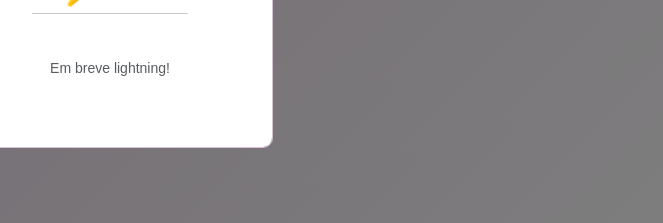
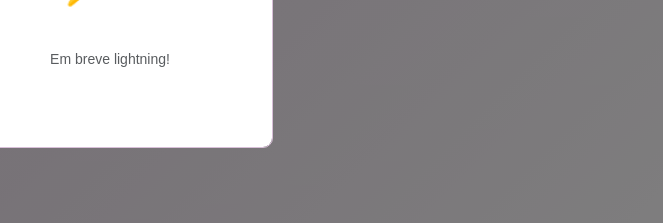
Before and after one commit to ninogn/ninogn.github.io, a plain HTML site: page vani/index.html in a window 1280 px wide. Both pictures are taken after a click on the link 684 px from the left and 352 px from the top of the page. Shown: the part 447-670 px from the top of the page, 617-1280 px from the left. Drawn offline with nearby package versions, Linux system fonts and the light colour scheme.

Commit message:
Update index.html

```diff
--- a/vani/index.html
+++ b/vani/index.html
@@ -62,7 +62,7 @@
                                 <p class="small text-muted mt-1">Copiar PIX</p>
                             </div>
                             <div>
-                                <span class="lightning-symbol">⚡</span><hr><br>
+                                <span class="lightning-symbol">⚡</span><br><br>
                                 <p class="small text-muted mt-1">Em breve lightning!</p>
                             </div>
                         </div>
```
